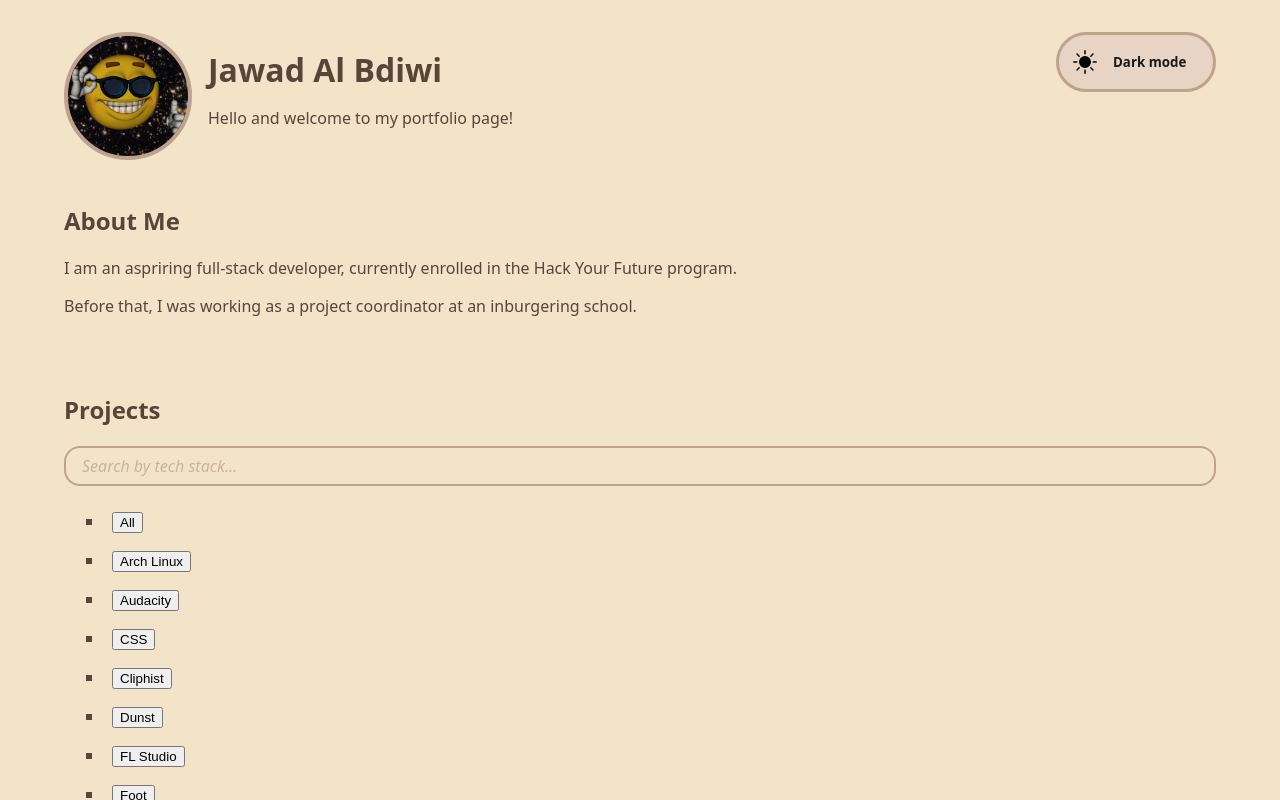
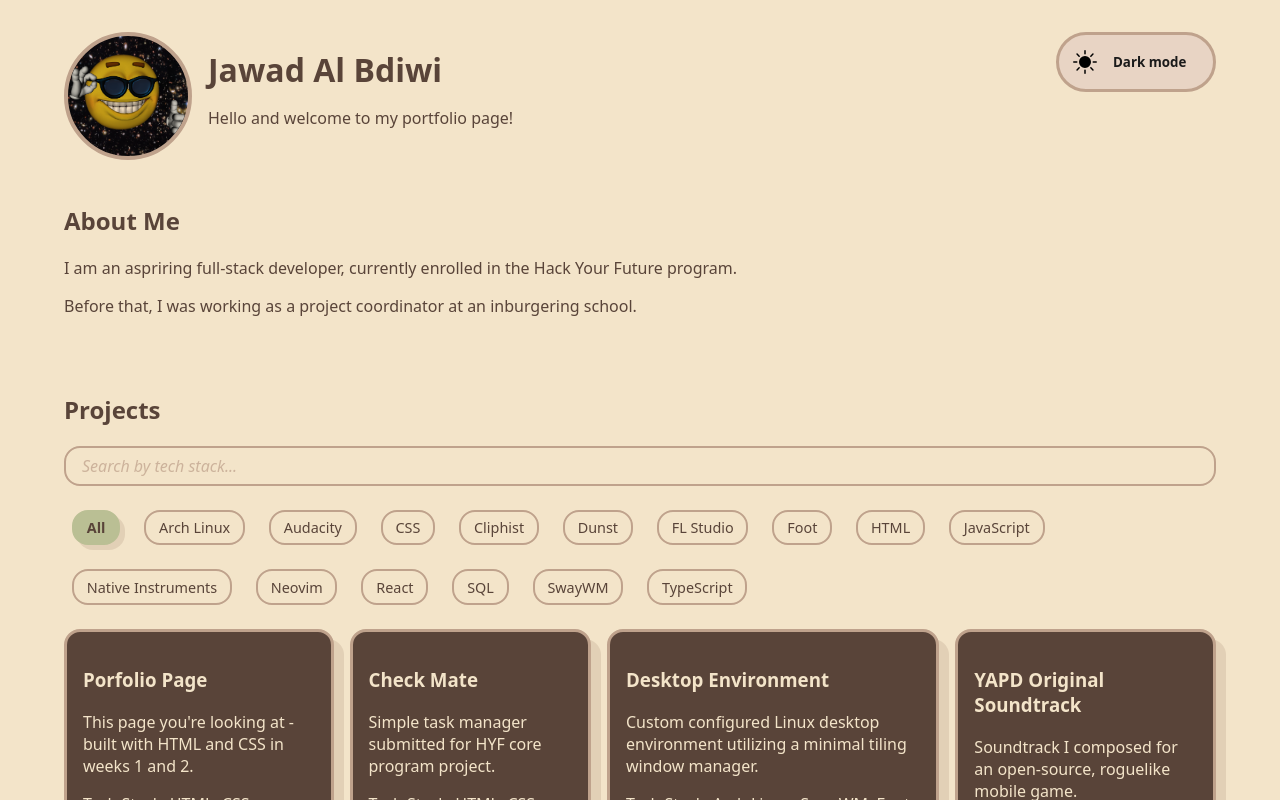
Before and after one commit to jivvyjams/jawad-portfolio, a React (Vite) app: page / in a window 1280 px wide. Shown: the top 800 px of the page. Built offline with nearby package versions, Linux system fonts and the light colour scheme; a web font is replaced by a local one.

Commit message:
Update App.css

```diff
--- a/src/App.css
+++ b/src/App.css
@@ -173,6 +173,51 @@ li {
   border-bottom: 3px solid var(--alt);
 }
 
+.project-search {
+  margin-bottom: 1rem;
+}
+
+.tech-filters {
+  display: flex;
+  flex-wrap: wrap;
+  gap: 0.5rem;
+  padding: 0;
+  margin: 0 0 1rem;
+}
+
+.tech-list {
+  list-style: none;
+}
+
+.tech-filters button {
+  font-family: var(--font-sans);
+  font-size: 0.9rem;
+  padding: 0.4rem 0.8rem;
+  color: var(--fg);
+  background-color: var(--bg);
+  border: 2px solid var(--alt);
+  border-radius: var(--radius);
+  cursor: pointer;
+  transition: 0.1s ease-in-out;
+}
+
+.tech-filters button:focus-visible,
+.tech-filters button:hover {
+  outline: none;
+  color: var(--bg);
+  background-color: var(--fg);
+  border-color: var(--fg);
+  box-shadow: var(--focus);
+}
+
+.tech-filters button.active {
+  font-weight: bold;
+  color: var(--fg);
+  background-color: var(--accent);
+  border-color: var(--accent);
+  box-shadow: var(--focus);
+}
+
 .project-list {
   display: flex;
   padding: 0;
@@ -308,7 +353,7 @@ textarea::placeholder {
 
 .submit-button {
   grid-area: button;
-  font-family: "Syne Variable", sans-serif;
+  font-family: var(--font-sans);
   font-size: 1rem;
   width: 100%;
   height: 3em;
```
